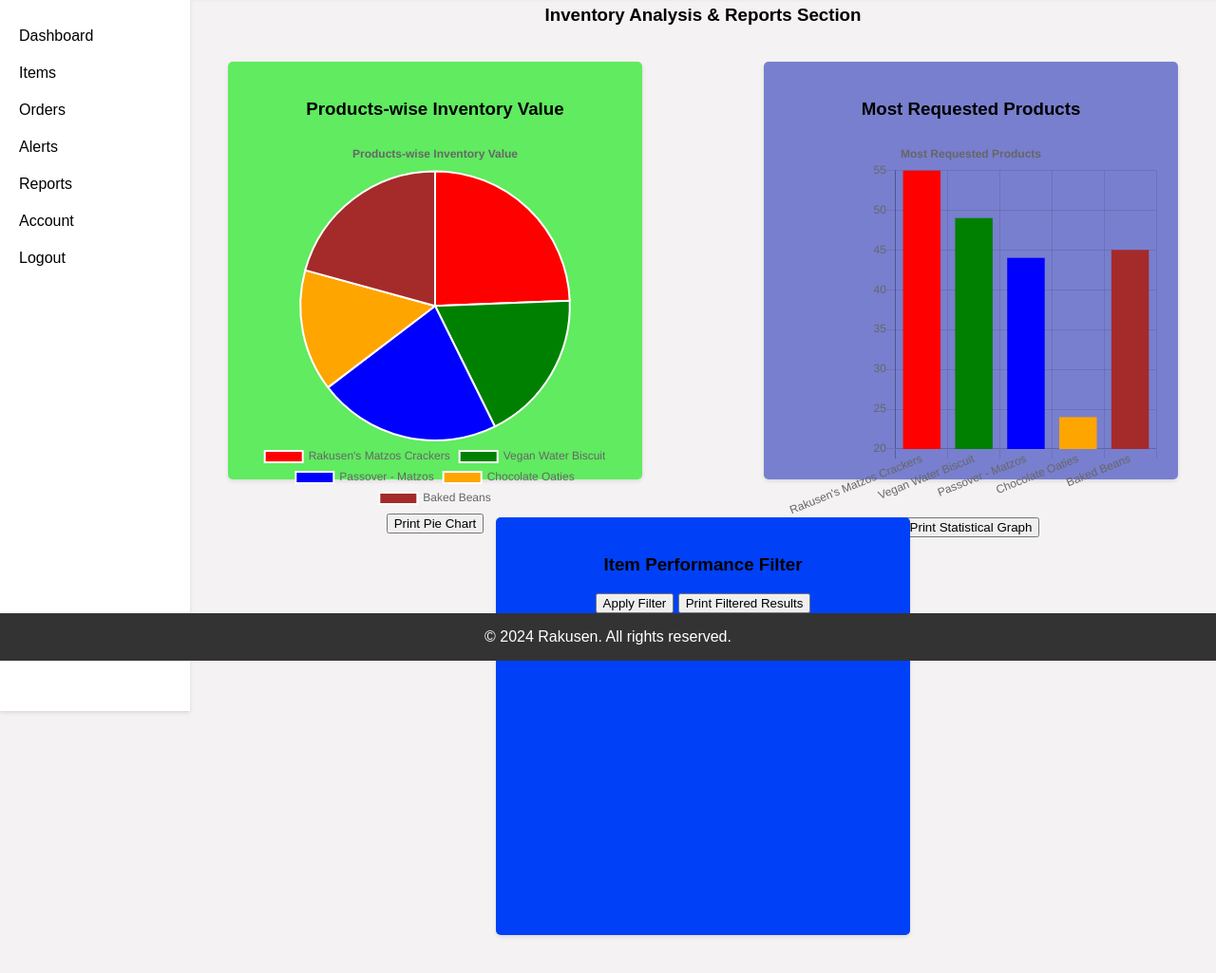
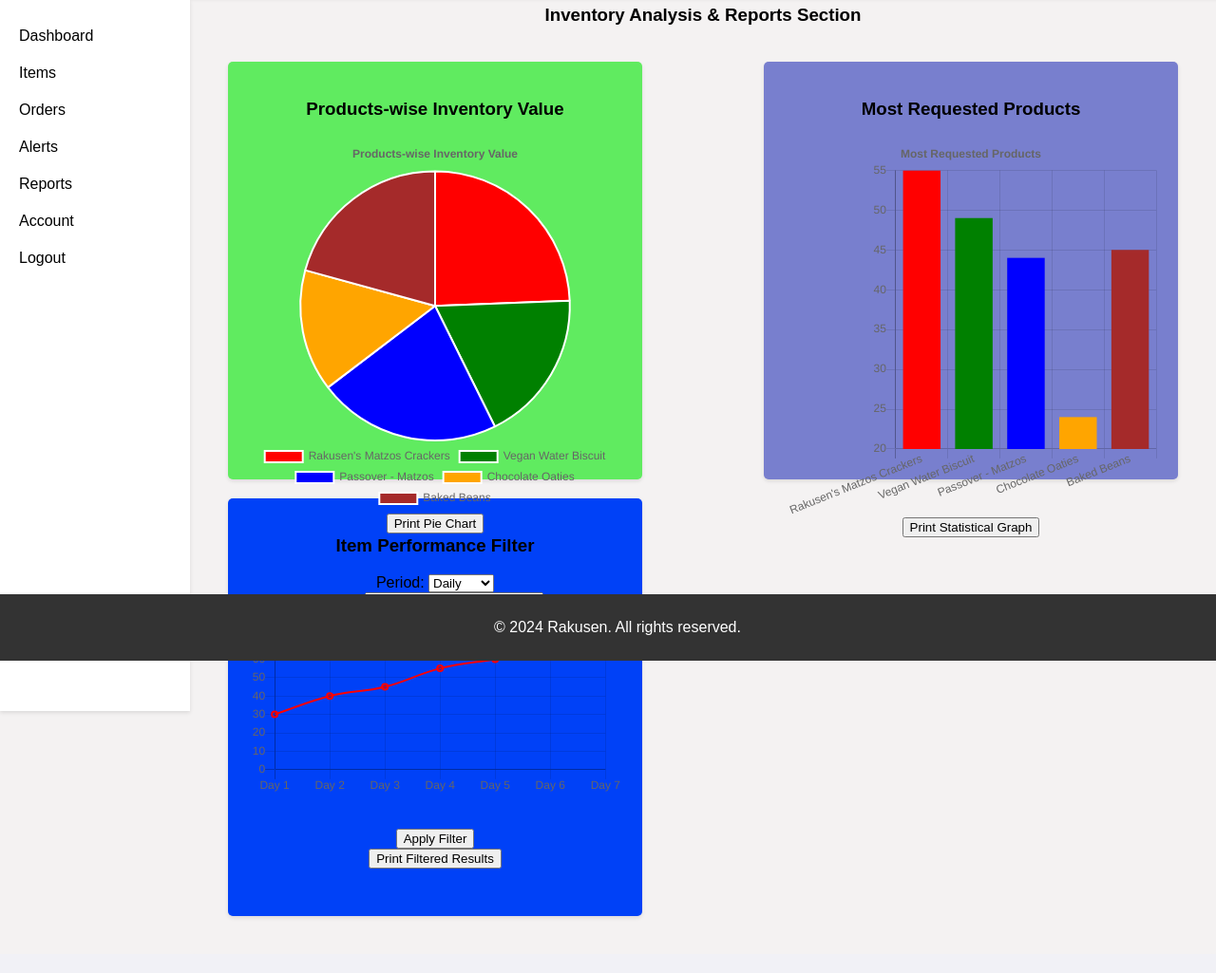
Before and after one commit to MohamedAwad22005293/Enterprise-Pro-Project, a PHP site: page /Reports.php in a window 1280 px wide. Shown: the part 104-1129 px from the top of the page at 95% size. After the commit the page ends 1072 px from the top, so only its background shows below. Run offline with PHP 8.4, Linux system fonts and the light colour scheme.

Commit message:
I have added the line graph on the "Item Performance Filter" section allowing users to select a period (daily, weekly, or monthly) and an item. I have also implemented JavaScript to allow it to dynamically update the line chart based on users selections.

```diff
--- a/Prototype-Code/InDevelopment/Reports.php
+++ b/Prototype-Code/InDevelopment/Reports.php
@@ -5,7 +5,9 @@
 <meta name="viewport" content="width=device-width, initial-scale=1.0">
 <title>Rakusen</title>
 
+<!-- CSS styles -->
 <style>
+
     body {
         margin: 0;
         padding: 0;
@@ -13,6 +15,7 @@
         background-color: #f4f2f2;
     }
 
+    /* Navbar styles */
     .navbar {
         position: fixed;
         top: 103px;
@@ -25,6 +28,7 @@
         box-shadow: 0 2px 4px rgba(0,0,0,0.1);
     }
 
+    /* Navbar list styles */
     .navbar ul {
         list-style-type: none;
         padding: 0;
@@ -45,22 +49,26 @@
     color: black;
 }
 
+/* Navbar link hover effect */
 .navbar ul li a:hover {
     color: #666;
 }
+
+    /* Dashboard content container */
     .dashboard {
         margin-left: 200px;
         padding-top: 70px;
     }
 
+    /* Content styling */
     .content {
         text-align: center;
         background-color: #f4f2f2;
         padding: 20px;
         border-radius: 5px;
-
     }
 
+    /* Top bar styling */
     .top-bar {
         background-color: #ffffff;
         color: #000000;
@@ -76,21 +84,24 @@
         box-shadow: 0 2px 4px rgba(0,0,0,0.1);
     }
 
+    /* Logo styling */
     .logo {
         max-width: 50px;
         max-height: 50px;
     }
 
+    /* Top left section styling */
     .top-left {
         padding: 10px;
     }
 
+    /* Top right section styling */
     .top-right {
         padding: 30px;
         border-radius: 5px
     }
 
-
+    /* Responsive styles for smaller screens */
     @media (max-width: 600px) {
         .top-bar {
             flex-direction: column;
@@ -105,8 +116,7 @@
         }
     }
 
-
-
+    /* Styling for pie chart box */
     .piechart-box {
         text-align: center;
         width: calc(30% - 20px);
@@ -119,7 +129,7 @@
         float: left;
     }
 
-
+    /* Styling for statistical graph box */
     .statisticalgraph-box {
         text-align: center;
         width: calc(30% - 20px);
@@ -129,9 +139,10 @@
         border-radius: 5px;
         box-shadow: 0 2px 4px rgba(0,0,0,0.1);
         display: inline-block;
-        float: right
+        float: right;
+    }
 
-    }
+    /* Styling for filter box */
     .filter-box {
     text-align: center;
     width: calc(30% - 20px);
@@ -140,15 +151,14 @@
     margin-bottom: 20px;
     border-radius: 5px;
     box-shadow: 0 2px 4px rgba(0,0,0,0.1);
-        display: inline-block;
-        float: right
-        float: right;
+    display: flex;
+    flex-direction: column;
+    align-items: center;
     margin-left: auto;
     margin-right: auto;
-
-
 }
 
+    /* Common styling for box elements */
     .piechart-box,
     .statisticalgraph-box,
     .filter-box {
@@ -157,19 +167,19 @@
         margin: 20px;
     }
 
+    /* Footer styling */
     .footer {
         background-color: #333;
         color: #fff;
         text-align: center;
-    padding: 0px ;
+        padding: 10px; /* Adjust padding as needed */
         position: fixed;
         bottom: 0;
         width: 100%;
-    height: 5;
+        height: 50px; /* Set the height with a unit (e.g., pixels) */
     }
 
-
-
+    /* Responsive styles for smaller screens */
     @media (max-width: 600px) {
         .piechart-box {
             width: calc(100% - 20px);
@@ -179,24 +189,27 @@
             width: calc(100% - 20px);
         }
     }
-
-
 </style>
 </head>
 <body>
 
+    <!-- Top bar section -->
     <div class="top-bar">
+        <!-- Left section with logo -->
         <div class="top-left">
             <img src="Images\rakusen.png" alt="Company Logo" class="logo">
         </div>
+        <!-- Middle section with title -->
         <div class="middle-section">
             <h1>Inventory Analysis & Reports</h1>
         </div>
+        <!-- Right section with contact link -->
         <div class="top-right">
             <a href="#" style="color: rgb(0, 0, 0);">Contact Us</a>
         </div>
     </div>
 
+    <!-- Navbar section -->
     <div class="navbar">
         <ul>
             <li><a href="Dashboard.html">Dashboard</a></li>
@@ -209,23 +222,46 @@
         </ul>
     </div>
 
+    <!-- Main dashboard content -->
     <div class="dashboard">
         <div class="content">
             <h3>Inventory Analysis & Reports Section</h3>
+            <!-- Pie chart box -->
             <div class="piechart-box">
                 <h3>Products-wise Inventory Value</h3>
                 <canvas id="pieChart" width="400" height="400"></canvas>
                 <button onclick="window.print()">Print Pie Chart</button>
             </div>
 
+            <!-- Statistical graph box -->
             <div class="statisticalgraph-box">
                 <h3>Most Requested Products</h3>
                 <canvas id="myChart" style="width:100%;max-width:600px;height:400px"></canvas>
                 <button onclick="window.print()">Print Statistical Graph</button>
             </div>
 
+            <!-- Filter box -->
             <div class="filter-box">
                 <h3>Item Performance Filter</h3>
+                <div class="filter-container">
+                    <label for="period" class="filter-label">Period:</label>
+                    <select id="period" class="filter-select">
+                        <option value="daily">Daily</option>
+                        <option value="weekly">Weekly</option>
+                        <option value="monthly">Monthly</option>
+                    </select>
+                </div>
+                <div class="filter-container">
+                    <label for="item" class="filter-label">Item:</label>
+                    <select id="item" class="filter-select">
+                        <option value="Rakusen's Matzos Crackers">Rakusen's Matzos Crackers</option>
+                        <option value="Vegan Water Biscuit">Vegan Water Biscuit</option>
+                        <option value="Passover - Matzos">Passover - Matzos</option>
+                        <option value="Chocolate Oaties">Chocolate Oaties</option>
+                        <option value="Baked Beans">Baked Beans</option>
+                    </select>
+                </div>
+                <canvas id="performanceChart"></canvas>
                 <p></p>
                 <button onclick="applyFilter()">Apply Filter</button>
                 <button onclick="window.print()">Print Filtered Results</button>
@@ -233,6 +269,7 @@
         </div>
     </div>
 
+    <!-- Footer section -->
     <footer class="footer">
         <p>&copy; 2024 Rakusen. All rights reserved.</p>
     </footer>
@@ -240,10 +277,11 @@
 <!-- Chart.js library -->
 <script src="https://cdnjs.cloudflare.com/ajax/libs/Chart.js/2.9.4/Chart.min.js"></script>
 
+<!-- JavaScript code -->
 <script>
 // Data for the pie chart
 const pieChartLabels = ["Rakusen's Matzos Crackers", "Vegan Water Biscuit", "Passover - Matzos", "Chocolate Oaties", "Baked Beans"];
-const pieChartData = [200, 150, 180, 120, 170]; // Example data for inventory value
+const pieChartData = [200, 150, 180, 120, 170];
 
 // Pie chart configuration
 new Chart(document.getElementById('pieChart'), {
@@ -282,6 +320,87 @@ new Chart(document.getElementById('myChart'), {
         title: { display: true, text: 'Most Requested Products' }
     }
 });
+
+var data = {
+    daily: {
+        "Rakusen's Matzos Crackers": [30, 40, 45, 55, 60, 65, 70],
+        "Vegan Water Biscuit": [20, 25, 30, 35, 40, 45, 50],
+        "Passover - Matzos": [50, 55, 60, 65, 70, 75, 80],
+        "Chocolate Oaties": [45, 50, 55, 60, 65, 70, 75],
+        "Baked Beans": [55, 60, 65, 70, 75, 80, 85]
+    },
+    weekly: {
+        "Rakusen's Matzos Crackers": [120, 150, 170, 200, 220],
+        "Vegan Water Biscuit": [90, 110, 130, 150, 170],
+        "Passover - Matzos": [180, 200, 220, 240, 260],
+        "Chocolate Oaties": [160, 180, 200, 220, 240],
+        "Baked Beans": [200, 220, 240, 260, 280]
+    },
+    monthly: {
+        "Rakusen's Matzos Crackers": [500, 600, 700, 800, 900, 1000],
+        "Vegan Water Biscuit": [400, 500, 600, 700, 800, 900],
+        "Passover - Matzos": [800, 900, 1000, 1100, 1200, 1300],
+        "Chocolate Oaties": [700, 800, 900, 1000, 1100, 1200],
+        "Baked Beans": [900, 1000, 1100, 1200, 1300, 1400]
+    }
+};
+
+var ctx = document.getElementById('performanceChart').getContext('2d');
+var myChart;
+
+function updateChart() {
+    var period = document.getElementById('period').value;
+    var item = document.getElementById('item').value;
+    if (myChart) {
+        myChart.destroy();
+    }
+    myChart = new Chart(ctx, {
+        type: 'line',
+        data: {
+            labels: getLabels(period),
+            datasets: [{
+                label: item,
+                data: getData(period, item),
+                borderColor: 'red',
+                borderWidth: 2,
+                fill: false
+            }]
+        },
+        options: {
+            scales: {
+                yAxes: [{
+                    ticks: {
+                        beginAtZero: true
+                    }
+                }]
+            }
+        }
+    });
+}
+
+function getLabels(period) {
+    if (period === 'daily') {
+        return ['Day 1', 'Day 2', 'Day 3', 'Day 4', 'Day 5', 'Day 6', 'Day 7'];
+    } else if (period === 'weekly') {
+        return ['Week 1', 'Week 2', 'Week 3', 'Week 4', 'Week 5'];
+    } else if (period === 'monthly') {
+        return ['Month 1', 'Month 2', 'Month 3', 'Month 4', 'Month 5', 'Month 6'];
+    }
+}
+
+function getData(period, item) {
+    return data[period][item];
+}
+
+updateChart();
+
+document.getElementById('period').addEventListener('change', updateChart);
+document.getElementById('item').addEventListener('change', updateChart);
+
+function applyFilter() {
+    updateChart();
+}
+
 </script>
 
 </body>
```
Lines whose indentation alone changed are shown as unchanged.
